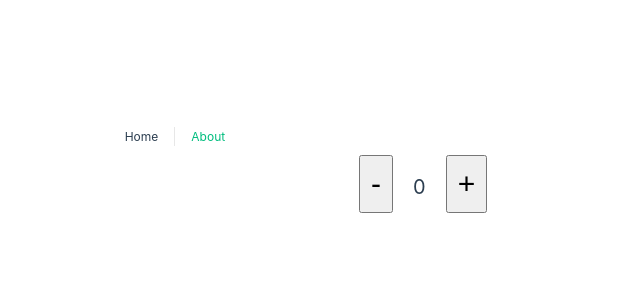
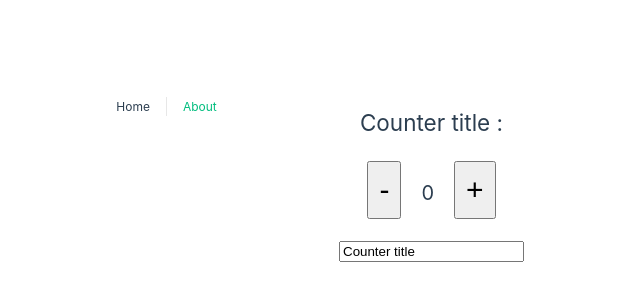
Before and after one commit to danish981/vue-composition-api-basics-danny, a Vue app: page / in a window 1280 px wide. Shown: the part 216-516 px from the top of the page, without its empty margins (341-981 px from the left). Built offline with nearby package versions, Linux system fonts and the light colour scheme.

Commit message:
HOw to use reactive values using ref and make them two-way binding

```diff
--- a/src/views/HomeView.vue
+++ b/src/views/HomeView.vue
@@ -1,19 +1,24 @@
 <template>
   <div class="home">
+    <h2>{{ counterTitle }} :</h2>
+
     <div>
       <button class="btn minus" @click="decreaseCounter">-</button>
       <span class="counter"> {{ counter }} </span>
       <button class="btn plus" @click="increaseCounter">+</button>
     </div>
+
+    <div>
+      <input type="text" v-model="counterTitle" />
+    </div>
   </div>
 </template>
 
-
-
-<!-- USING THE MODERN WAY OF COMPOSITION API - SCRIPT SETUP STYLE -->
 <script setup>
 import { ref } from "vue";
-const counter = ref(0);
+
+const counter = ref(0),
+  counterTitle = ref("Counter title");
 
 const increaseCounter = () => {
   counter.value++;
@@ -22,60 +27,8 @@ const increaseCounter = () => {
 const decreaseCounter = () => {
   if (counter.value > 0) counter.value--;
 };
-
 </script>
 
-
-
-
-
-
-<!-- USING THE CLASSIC COMPOSITION API PATTERN  -->
-<!-- <script>
-import { ref } from "vue";
-export default {
-  setup() {
-    const counter = ref(90);
-
-    const increaseCounter = () => {
-      counter.value++;
-    };
-
-    const decreaseCounter = () => {
-      if (counter.value > 0) counter.value--;
-    };
-
-    return {
-      counter,
-      increaseCounter,
-      decreaseCounter,
-    };
-  },
-};
-</script> -->
-
-
-
-
-
-<!-- USING THE OPTIONS API -->
-<!-- <script>
-export default {
-  data() {
-    return {
-      counter: 0,
-    };
-  },
-  methods: {
-    increaseCounter() {
-      this.counter++;
-    },
-    decreaseCounter() {
-      if (this.counter > 0) this.counter--;
-    },
-  },
-};
-</script> -->
 
 
 
```
Also changed, not shown: 1 other file (tests, documents, lock files or other folders).
